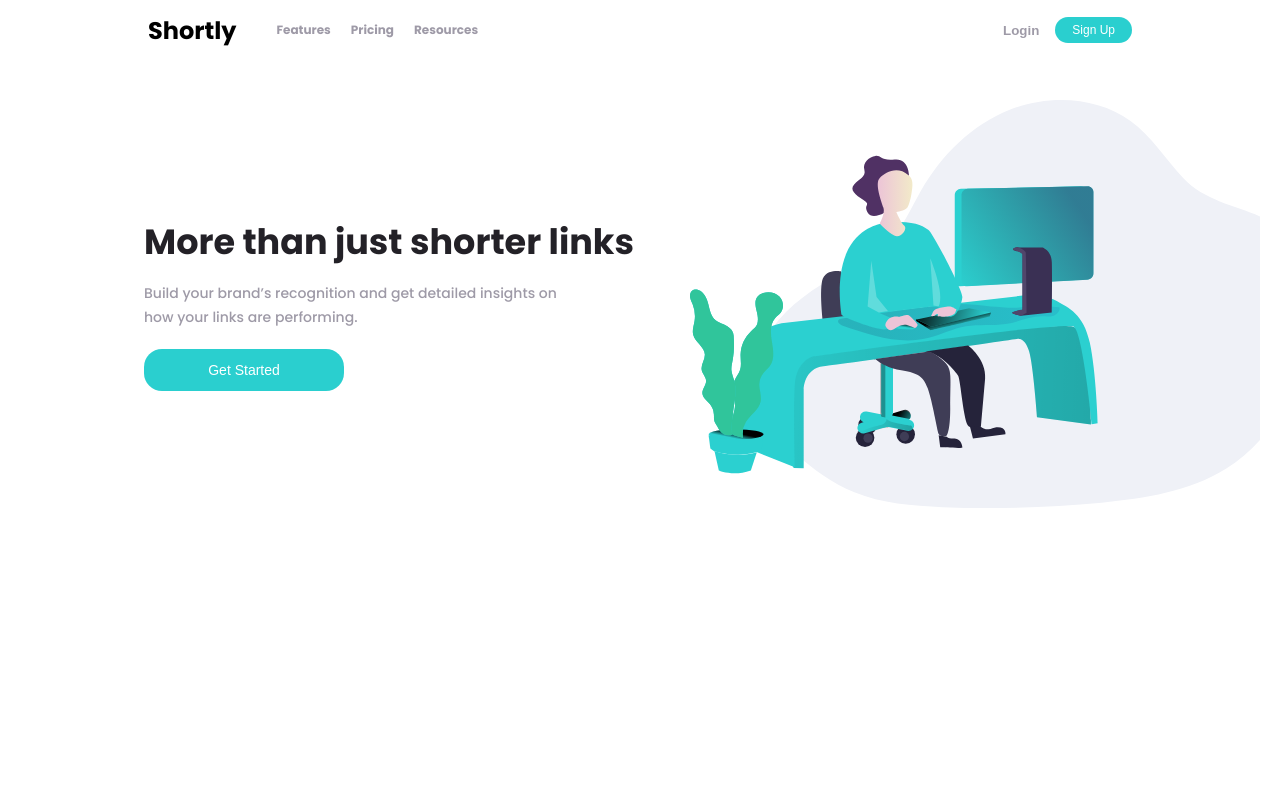
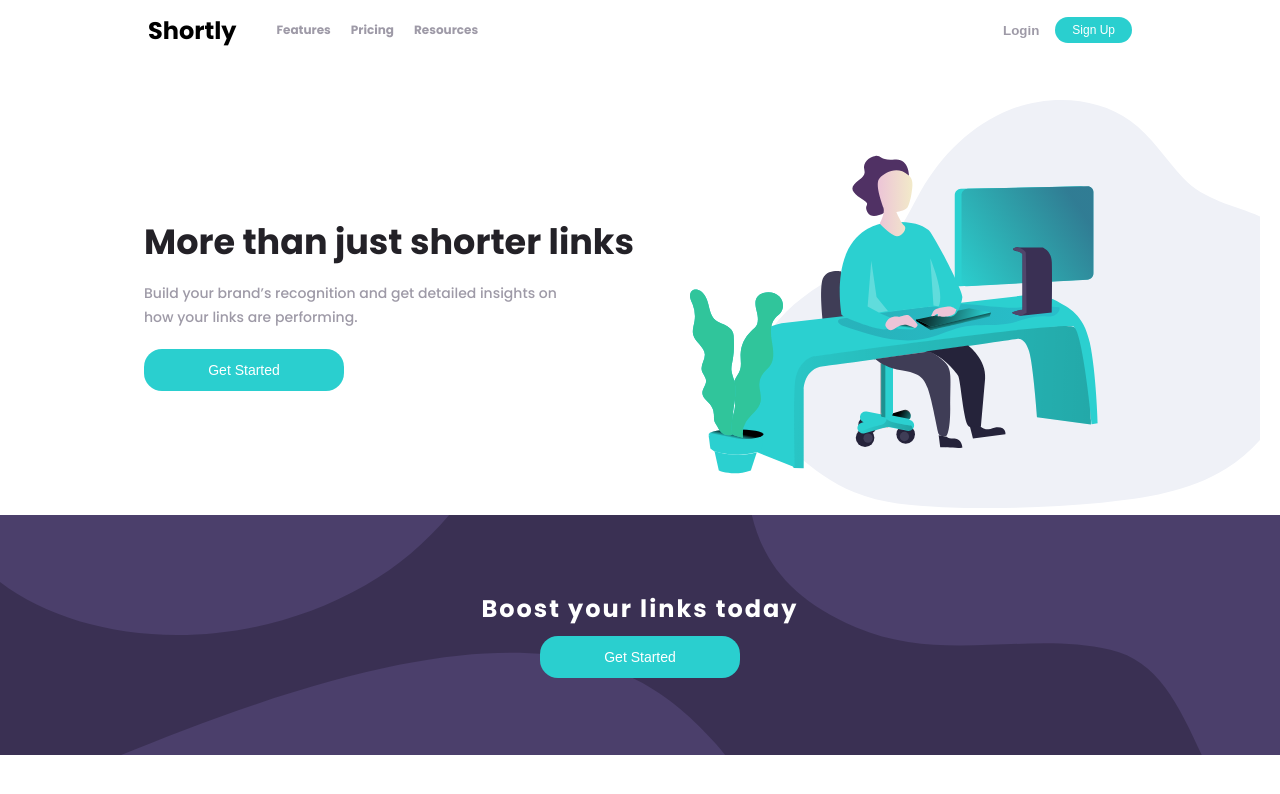
Before and after one commit to Roberto-1998/url-shorting, a React app: page / in a window 1280 px wide. Shown: the top 794 px of the page. Built offline with nearby package versions, Linux system fonts and the light colour scheme.

Commit message:
[add] boost banner ready

```diff
--- a/src/App.js
+++ b/src/App.js
@@ -1,5 +1,6 @@
 import React from 'react';
 import Banner from './components/Banner/Banner';
+import Boost from './components/Boost/Boost';
 import Navbar from './components/Navbar/Navbar';
 
 const App = () => {
@@ -7,6 +8,7 @@ const App = () => {
     <>
       <Navbar />
       <Banner />
+      <Boost />
     </>
   );
 };
--- /dev/null
+++ b/src/components/Boost/Boost.js
@@ -0,0 +1,21 @@
+import React from 'react';
+import Button from '../../components/shared/Button/Button';
+import { BoostBox } from './Boost.styles';
+const Boost = () => {
+  return (
+    <BoostBox>
+      <h1>Boost your links today</h1>
+      <Button
+        width={'200px'}
+        padding={'13px 10px'}
+        borderRadius={'18px'}
+        fontSize={'14px'}
+      >
+        {' '}
+        Get Started
+      </Button>
+    </BoostBox>
+  );
+};
+
+export default Boost;
--- /dev/null
+++ b/src/components/Boost/Boost.styles.js
@@ -0,0 +1,30 @@
+import styled from 'styled-components';
+import backMovil from '../../../public/images/bg-boost-mobile.svg';
+import backDesktop from '../../../public/images/bg-boost-desktop.svg';
+
+export const BoostBox = styled.section`
+  background-image: url(${backMovil});
+  background-color: #4b3f6b;
+  height: 30vh;
+  width: 100%;
+  background-position: center;
+  background-repeat: no-repeat;
+  background-size: cover;
+  color: black;
+  display: flex;
+  flex-direction: column;
+  align-items: center;
+  gap: 10px;
+  font-weight: 700;
+  color: white;
+  justify-content: center;
+
+  h1 {
+    letter-spacing: 2px;
+  }
+
+  @media (min-width: 650px) {
+    background-image: url(${backDesktop});
+    background-color: #3a3053;
+  }
+`;
--- a/src/styles.css
+++ b/src/styles.css
@@ -11,11 +11,12 @@ body {
   width: 100%;
 }
 
-p,h1{
+p,
+h1 {
   padding: 0;
   margin: 0;
 }
 
-ul li{
+ul li {
   list-style: none;
 }
```
Also changed, not shown: public/images/bg-boost-mobile.svg.
